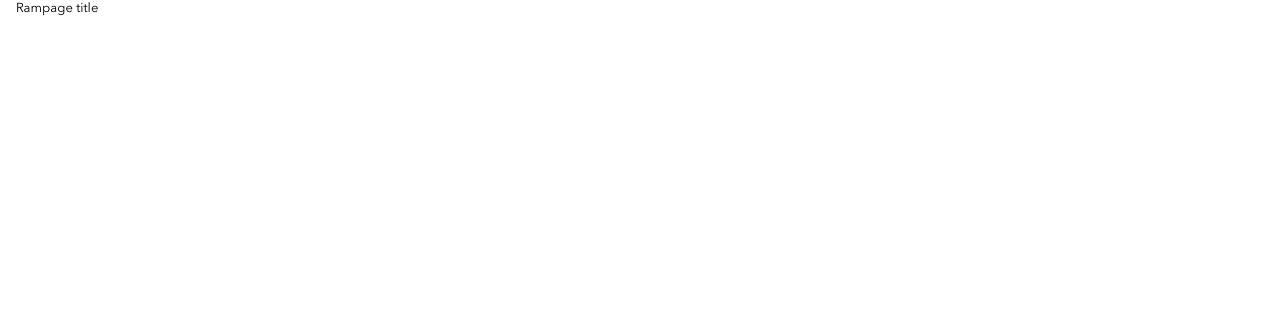
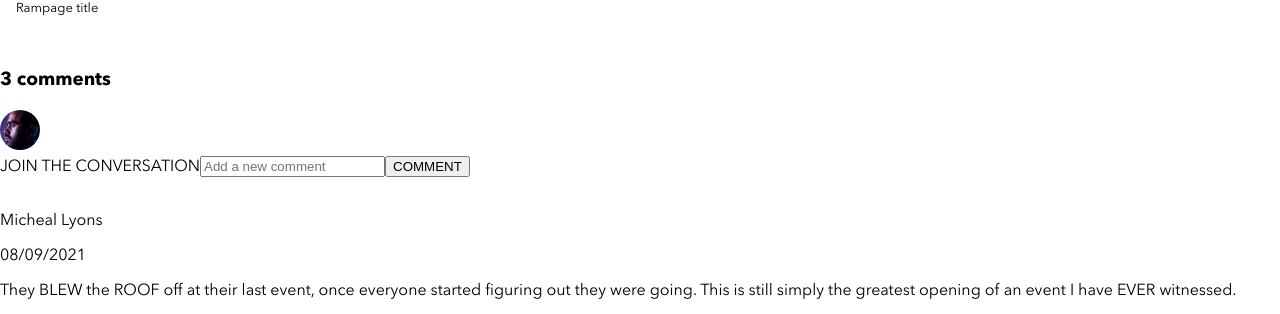
Before and after one commit to yakiv-k/BrainFlix, a React (Create React App) app: page / in a window 1280 px wide. Shown: the part 1351-1665 px from the top of the page. Before the commit the page ends 1401 px from the top, so only its background shows below. Built offline with nearby package versions, Linux system fonts and the light colour scheme.

Commit message:
Comments component markup complete

```diff
--- a/src/components/Body/Body.js
+++ b/src/components/Body/Body.js
@@ -1,12 +1,14 @@
 import VideoDetails from "../../Data/video-details.json";
 import Video from "../Video/Video";
 import VideoInfo from "../VideoInfo/VideoInfo";
+import Comments from "../Comments/Comments";
 
 function Body() {
   return (
     <>
       <Video image={VideoDetails[0].image} />
       <VideoInfo />
+      <Comments />
     </>
   );
 }
--- /dev/null
+++ b/src/components/Comments/Comments.js
@@ -0,0 +1,43 @@
+import "./Comments.scss";
+import avatar from "../../assets/Images/Mohan-muruge.jpg";
+
+function Comments() {
+  return (
+    <>
+      <section className="form">
+        <h3 className="form__comments-counter">3 comments</h3>
+        <div>
+          <img className="form__avatar" src={avatar}></img>
+          <form className="comments__form form">
+            <label className="form__label">JOIN THE CONVERSATION</label>
+            <input
+              className="form__input"
+              placeholder="Add a new comment"
+            ></input>
+            <button className="form__button">COMMENT</button>
+          </form>
+        </div>
+      </section>
+      <div className="comments">
+        <div className="comments__card">
+          <div classname="commments__image-block">
+            <img className="comments__image"></img>
+          </div>
+          <div className="comments__text-block">
+            <div className="comments__info">
+              <p className="comments__name">Micheal Lyons</p>
+              <p className="comments__date">08/09/2021</p>
+            </div>
+            <p className="comments__content">
+              They BLEW the ROOF off at their last event, once everyone started
+              figuring out they were going. This is still simply the greatest
+              opening of an event I have EVER witnessed.
+            </p>
+          </div>
+        </div>
+      </div>
+    </>
+  );
+}
+
+export default Comments;
--- /dev/null
+++ b/src/components/Comments/Comments.scss
@@ -0,0 +1,8 @@
+.form {
+    &__avatar {
+        max-width: 40px;
+        height: 40px;
+        object-fit: cover;
+        border-radius: 50%;
+    }
+}
--- a/src/components/Header/Header.js
+++ b/src/components/Header/Header.js
@@ -8,15 +8,15 @@ function Header() {
     <header>
       <nav className="nav">
         <img className="nav__logo" src={Logo} />
-        <form className="nav__form form">
+        <form className="nav__search search">
           <div className="nav__division">
-          <input className="form__input" placeholder="Search"></input>
+          <input className="search__input" placeholder="Search"></input>
           <img
-            className="form__avatar"
+            className="search__avatar"
             src={Avatar}
           />
           </div>
-          <button className="form__button">UPLOAD</button>
+          <button className="search__button">UPLOAD</button>
         </form>
         <img className="nav__avatar" src={Avatar} />
       </nav>
--- a/src/components/Header/Header.scss
+++ b/src/components/Header/Header.scss
@@ -29,7 +29,7 @@
   }
 }
 
-.form {
+.search {
   display: flex;
   flex-direction: column;
   align-items: center;
```
